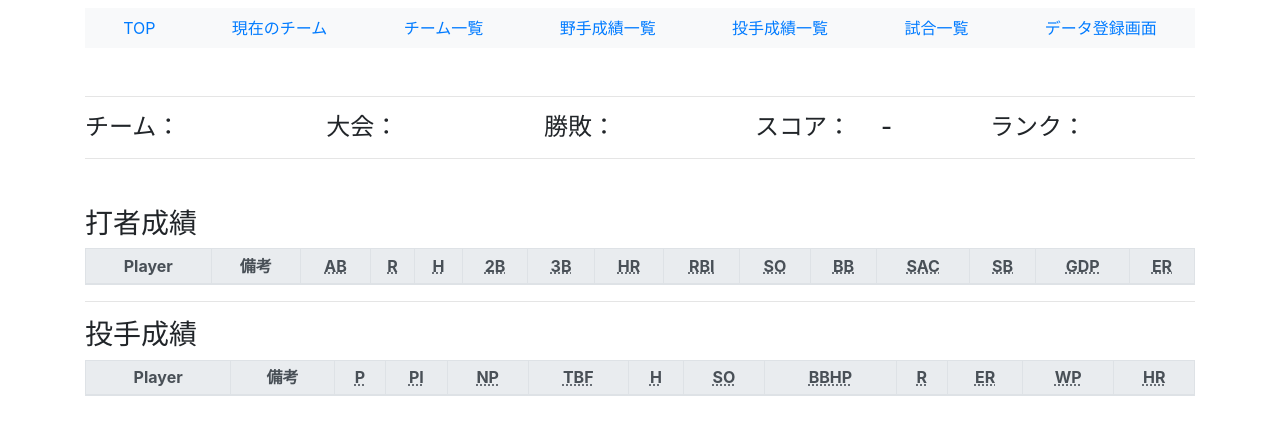
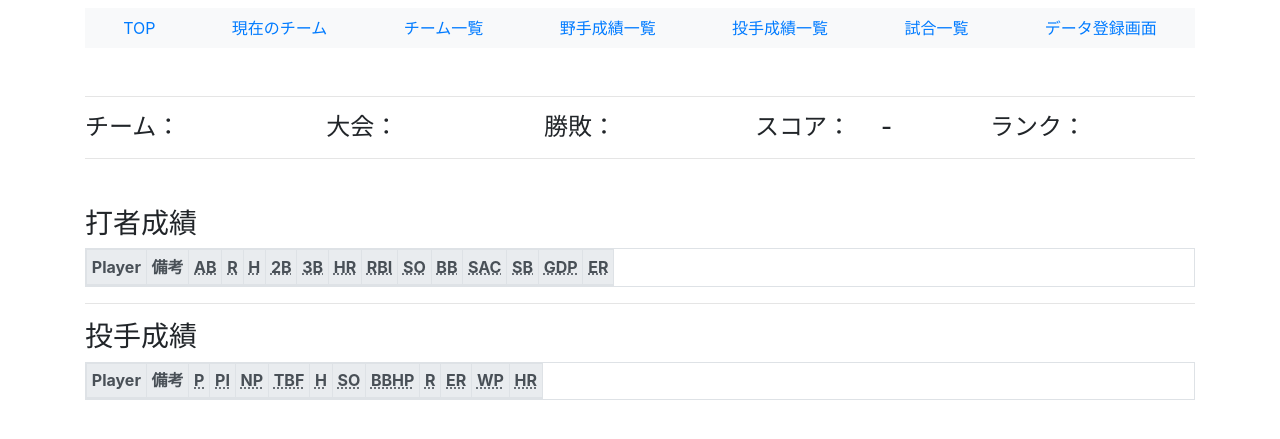
Before and after one commit to shimayu22/Eikan-Database, a Django app: template eikan/templates/eikan/game_detail.html in a window 1280 px wide. Shown: the top 439 px of the page. Run offline with Django 3.2, Linux system fonts and the light colour scheme; the template is opened without the code that fills it, so the values that code supplies are empty; some libraries are stand-ins or nearby versions.

Commit message:
打者、投手成績のtable-responsive-lgをtable-responsiveに変更する

```diff
--- a/eikan/templates/eikan/fielders.html
+++ b/eikan/templates/eikan/fielders.html
@@ -2,7 +2,7 @@
 {% block content %}
 <h3 class="mt-2">野手成績一覧</h3>
 {% if fielder_total_results %}
-    <table class="table table-bordered table-hover table-sm table-responsive-lg text-nowrap">
+    <table class="table table-bordered table-hover table-sm table-responsive text-nowrap">
         <thead class="thead-light text-center">
             <tr>
                 <th>Player</th>
--- a/eikan/templates/eikan/game_detail.html
+++ b/eikan/templates/eikan/game_detail.html
@@ -15,7 +15,7 @@
 </div>
 <hr class="mb-5">
 <h3 class="mt-2">打者成績</h3>
-<table class="table table-bordered table-hover table-sm table-responsive-lg text-nowrap">
+<table class="table table-bordered table-hover table-sm table-responsive text-nowrap">
     <thead class="thead-light text-center">
         <tr>
             <th>Player</th>
@@ -73,7 +73,7 @@
 </table>
 <hr>
 <h3 class="mt-2">投手成績</h3>
-<table class="table table-bordered table-hover table-sm table-responsive-lg text-nowrap">
+<table class="table table-bordered table-hover table-sm table-responsive text-nowrap">
     <thead class="thead-light text-center">
         <tr>
             <th>Player</th>
--- a/eikan/templates/eikan/index.html
+++ b/eikan/templates/eikan/index.html
@@ -46,7 +46,7 @@
 </table>
 <hr>
 <h3 class="mt-2">打者成績</h3>
-<table class="table table-bordered table-hover table-sm table-responsive-lg text-nowrap">
+<table class="table table-bordered table-hover table-sm table-responsive text-nowrap">
     <thead class="thead-light text-center">
         <tr>
             <th>Player</th>
@@ -131,7 +131,7 @@
 </table>
 <hr>
 <h3 class="mt-2">投手成績</h3>
-<table class="table table-bordered table-hover table-sm table-responsive-lg text-nowrap">
+<table class="table table-bordered table-hover table-sm table-responsive text-nowrap">
     <thead class="thead-light text-center">
         <tr>
             <th>Player</th>
--- a/eikan/templates/eikan/pitchers.html
+++ b/eikan/templates/eikan/pitchers.html
@@ -2,7 +2,7 @@
 {% block content %}
 <h3 class="mt-2">投手成績一覧</h3>
 {% if pitcher_total_results %}
-    <table class="table table-bordered table-hover table-sm table-responsive-lg text-nowrap">
+<table class="table table-bordered table-hover table-sm table-responsive text-nowrap">
     <thead class="thead-light text-center">
         <tr>
             <th>Player</th>
--- a/eikan/templates/eikan/player_detail.html
+++ b/eikan/templates/eikan/player_detail.html
@@ -27,7 +27,7 @@
 <hr class="mb-5">
 {% if pitcher_total_results %}
 <h3 class="mt-2">投手成績</h3>
-<table class="table table-bordered table-hover table-sm table-responsive-lg text-nowrap">
+<table class="table table-bordered table-hover table-sm table-responsive text-nowrap">
     <thead class="thead-light text-center">
         <tr>
             <th>　</th>
@@ -199,7 +199,7 @@
 <hr class="mt-5 mb-5">
 {% endif %}
 <h3 class="mt-2">打者成績</h3>
-<table class="table table-bordered table-hover table-sm table-responsive-lg text-nowrap">
+<table class="table table-bordered table-hover table-sm table-responsive text-nowrap">
     <thead class="thead-light text-center">
         <tr>
             <th>　</th>
--- a/eikan/templates/eikan/team_detail.html
+++ b/eikan/templates/eikan/team_detail.html
@@ -94,7 +94,7 @@
 <hr class="mt-5 mb-5">
 <h3 class="mt-2">打者成績</h3>
 {% if fielder_results %}
-<table class="table table-bordered table-hover table-sm table-responsive-lg text-nowrap">
+<table class="table table-bordered table-hover table-sm table-responsive text-nowrap">
     <thead class="thead-light text-center">
         <tr>
             <th>Player</th>
@@ -179,7 +179,7 @@
 </table>
 <hr>
 <h3 class="mt-2">投手成績</h3>
-<table class="table table-bordered table-hover table-sm table-responsive-lg text-nowrap">
+<table class="table table-bordered table-hover table-sm table-responsive text-nowrap">
     <thead class="thead-light text-center">
         <tr>
             <th>Player</th>
```
Lines whose indentation alone changed are shown as unchanged.
